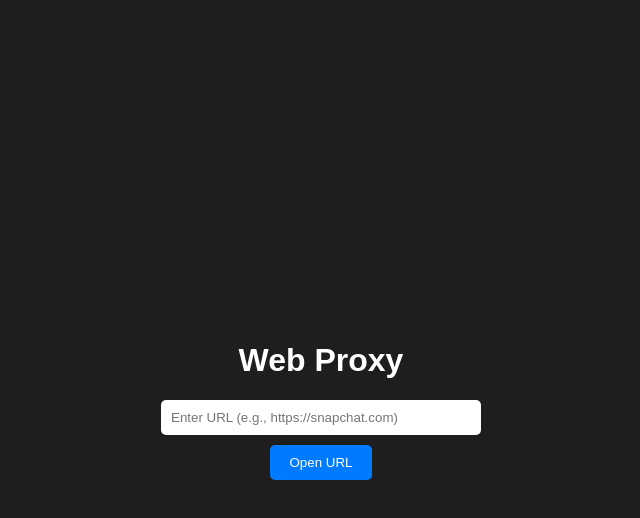
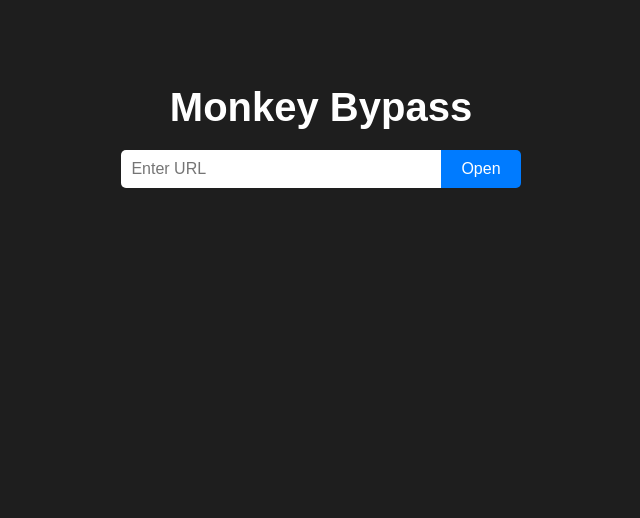
Before and after one commit to Xoid-FNCS/bypass-server, a website: page index.html in a window 1280 px wide. Shown: the whole page, without its empty margins (319-959 px from the left). Drawn offline with Linux system fonts and the light colour scheme.

Commit message:
Update index.html

```diff
--- a/index.html
+++ b/index.html
@@ -3,35 +3,42 @@
 <head>
     <meta charset="UTF-8">
     <meta name="viewport" content="width=device-width, initial-scale=1.0">
-    <title>Web Proxy</title>
+    <title>Monkey Bypass</title>
     <style>
         body {
             font-family: Arial, sans-serif;
-            margin: 0;
-            padding: 0;
-            height: 100vh;
-            display: flex;
-            flex-direction: column;
-            align-items: center;
-            justify-content: center;
             background-color: #1e1e1e;
-            color: white;
+            color: #fff;
+            text-align: center;
+            padding: 50px;
         }
 
-        input {
-            padding: 10px;
-            border-radius: 5px;
-            border: none;
-            width: 300px;
-            margin-bottom: 10px;
+        h1 {
+            font-size: 2.5em;
+            margin-bottom: 20px;
         }
 
-        button {
+        .input-container {
+            display: flex;
+            justify-content: center;
+            margin-bottom: 20px;
+        }
+
+        .input-container input {
+            width: 300px;
+            padding: 10px;
+            border: none;
+            border-radius: 5px 0 0 5px;
+            font-size: 16px;
+        }
+
+        .input-container button {
             padding: 10px 20px;
             border: none;
-            border-radius: 5px;
+            border-radius: 0 5px 5px 0;
             background-color: #007bff;
             color: white;
+            font-size: 16px;
             cursor: pointer;
         }
 
@@ -41,17 +48,19 @@
     </style>
 </head>
 <body>
-    <h1>Web Proxy</h1>
-    <input type="text" id="urlInput" placeholder="Enter URL (e.g., https://snapchat.com)">
-    <button id="loadButton">Open URL</button>
+    <h1>Monkey Bypass</h1>
+
+    <div class="input-container">
+        <input type="text" id="urlInput" placeholder="Enter URL" autocomplete="off">
+        <button id="openButton">Open</button>
+    </div>
 
     <script>
-        document.getElementById('loadButton').addEventListener('click', () => {
+        document.getElementById('openButton').onclick = function() {
             const url = document.getElementById('urlInput').value;
-            if (url) {
-                window.open(`/open?url=${encodeURIComponent(url)}`, '_blank');
-            }
-        });
+            const proxyUrl = `proxy.php?url=${encodeURIComponent(url)}`;
+            window.open(proxyUrl, '_blank');
+        };
     </script>
 </body>
 </html>
```
